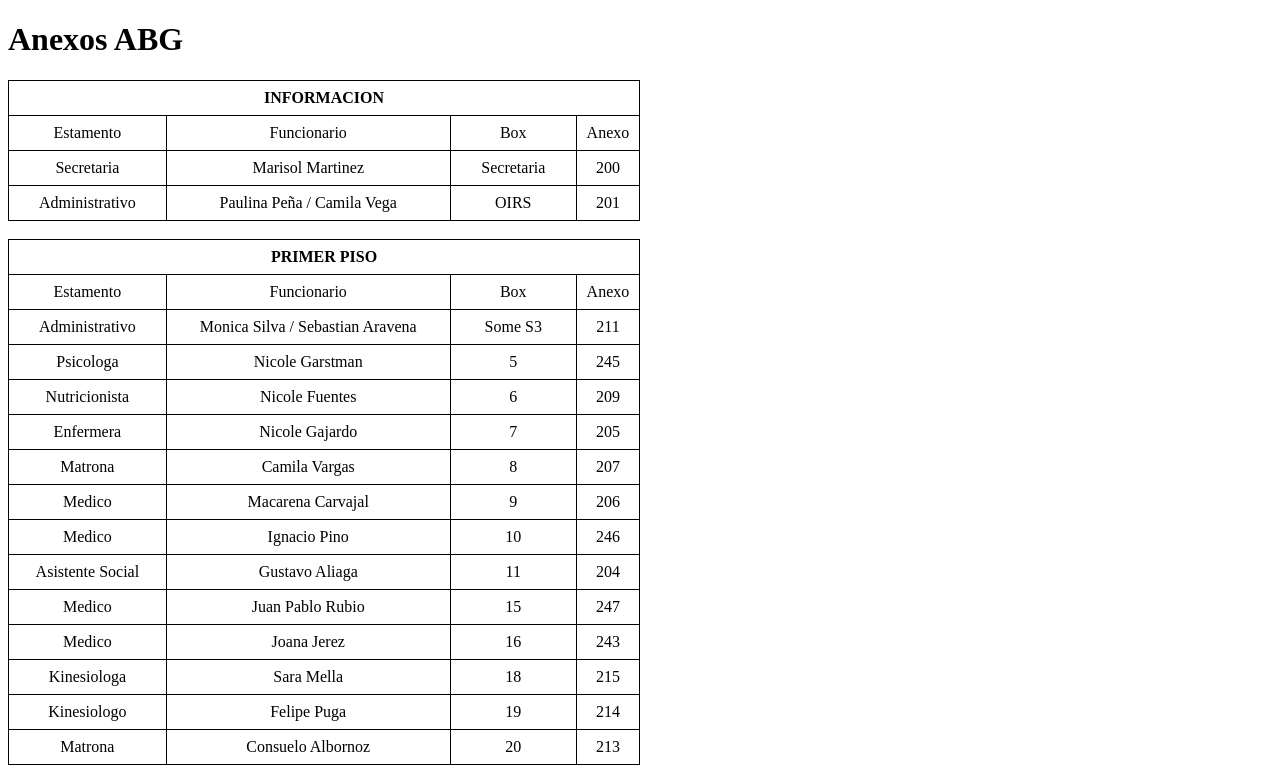
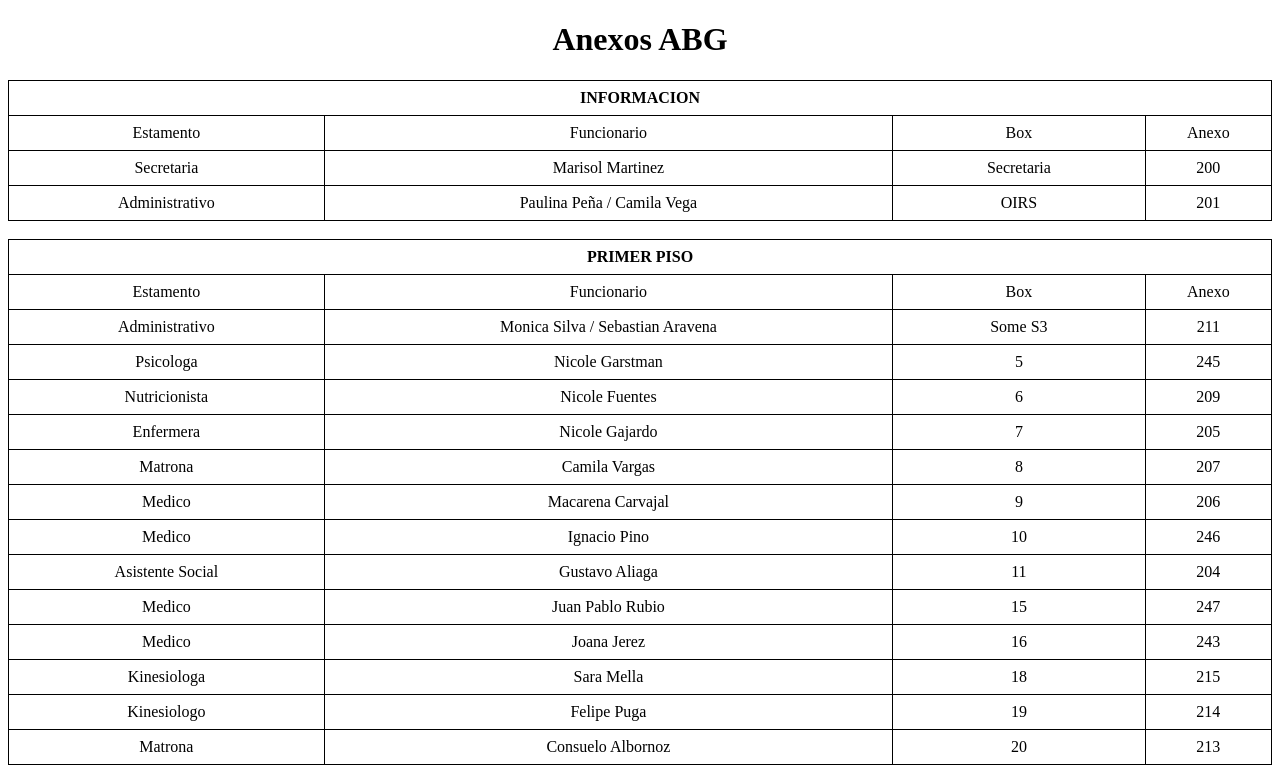
Before and after one commit to Vangeance97/AnexoABG, a plain HTML site: page index.html in a window 1280 px wide. Shown: the top 780 px of the page. Drawn offline with Linux system fonts and the light colour scheme.

Commit message:
Update index.html

```diff
--- a/index.html
+++ b/index.html
@@ -4,8 +4,11 @@
     <meta charset="UTF-8">
     <title>Anexos ABG</title>
     <style>
+        .titulo-centrado {
+            text-align: center;
+        }
         table {
-            width: 50%;
+            width: 100%;
             border-collapse: collapse;
         }
         th, td {
@@ -21,7 +24,7 @@
     </style>
 </head>
 <body>
-    <h1>Anexos ABG</h1>
+    <h1 class="titulo-centrado">Anexos ABG</h1>
     <table>
         <tr>
             <td colspan="4"><b>INFORMACION</b></td>
```
